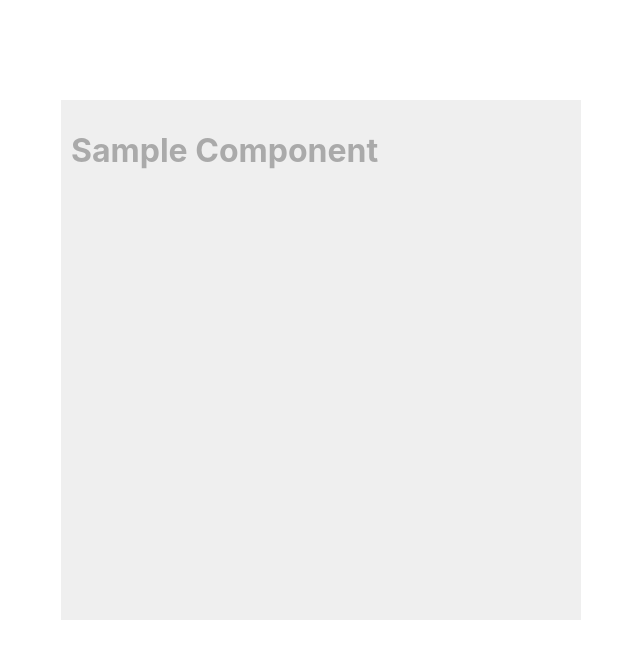
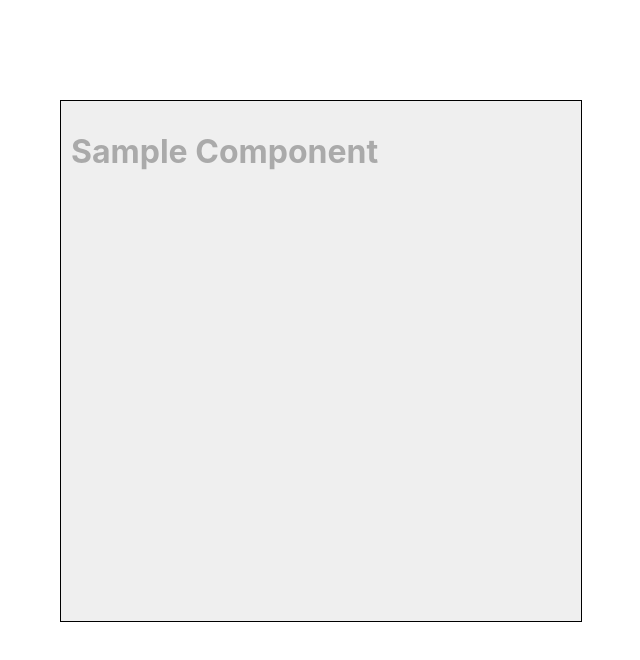
Before and after one commit to masashi-morimoto-ambl/react-training, a React (Create React App) app: page / in a window 1280 px wide. Shown: the top 660 px of the page, without its empty margins (319-959 px from the left). Built offline with nearby package versions, Linux system fonts and the light colour scheme.

Commit message:
configure css props

```diff
--- a/src/App.tsx
+++ b/src/App.tsx
@@ -4,7 +4,7 @@ import { List } from '@/component/List'
 const App: React.FunctionComponent = () => {
   return (
     <div css={AppStyle}>
-      <List />
+      <List css={childStyle}></List>
     </div>
   )
 }
@@ -15,4 +15,8 @@ const AppStyle = css({
   paddingRight: 10,
 })
 
+const childStyle = css({
+  border: '1px solid',
+})
+
 export default App
--- a/src/component/List.tsx
+++ b/src/component/List.tsx
@@ -1,9 +1,12 @@
 import { color } from '@/styles/theme'
 import { css } from '@emotion/react'
 
-export const List: React.FunctionComponent = () => {
+type Props = {
+  className?: string
+}
+export const List: React.FunctionComponent = (props: Props) => {
   return (
-    <div css={SampleStyle}>
+    <div css={SampleStyle} className={props.className}>
       <h1 css={{ color: color.mainFontColor }}>Sample Component</h1>
     </div>
   )
--- a/tsconfig.paths.json
+++ b/tsconfig.paths.json
@@ -2,7 +2,7 @@
   "compilerOptions": {
     "baseUrl": "./",
     "paths": {
-    "@/*" : ["src/*"]
-    },
+      "@/*": ["src/*"]
+    }
   }
 }
```
Also changed, not shown: craco.config.js (+4 -4 lines), package.json (+6 -1 lines), tsconfig.json (+3 -8 lines), .babelrc, .eslintrc.json.
